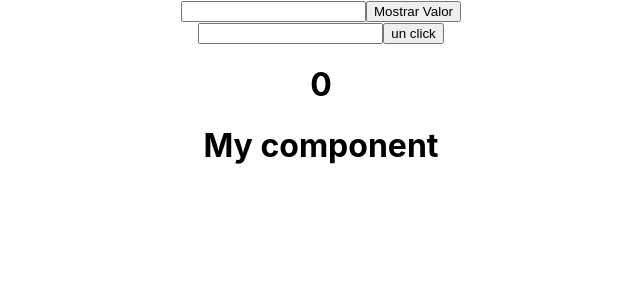
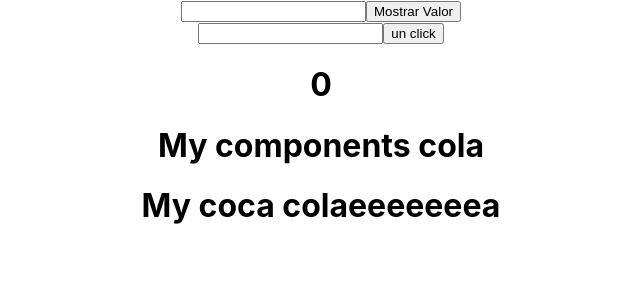
Before and after one commit to codestiven/react-js-curso, a React (Create React App) app: page / in a window 1280 px wide. Shown: the top 300 px of the page, without its empty margins (319-959 px from the left). Built offline with nearby package versions, Linux system fonts and the light colour scheme.

Commit message:
6. Props

```diff
--- a/src/App.js
+++ b/src/App.js
@@ -1,15 +1,18 @@
-import logo from './logo.svg';
+
 import './App.css';
 import UsingRefComponent from './components/UsingRefComponent';
 import UseState from './components/UseState';
-import Mycomponent from './components/mycomponents';
+import { Mycomponent, Hijo } from "./components/mycomponents";
+
+
 
 function App() {
   return (
     <div className="App">
       <UsingRefComponent />
       <UseState />
-      <Mycomponent />
+      <Mycomponent name="components cola  " />
+      <Hijo> coca colaeeeeeeea </Hijo>
     </div>
   );
 }
--- a/src/components/mycomponents/index.jsx
+++ b/src/components/mycomponents/index.jsx
@@ -1,14 +1,23 @@
 import React from 'react';
 
+// aqui aprendi a exportar mas de un componente que este en el mismo archivo
 
 
-
-const Mycomponent = () => {
+const Mycomponent = (props) => {
     return (
         <div>
-            <h1>My component</h1>
+            <h1>My {props.name}</h1>
         </div>
     )
 }
 
-export default Mycomponent;
+
+const Hijo = (props) => {
+  return (
+    <div>
+      <h1>My {props.children}</h1>
+    </div>
+  );
+};
+
+export { Mycomponent, Hijo };
```
